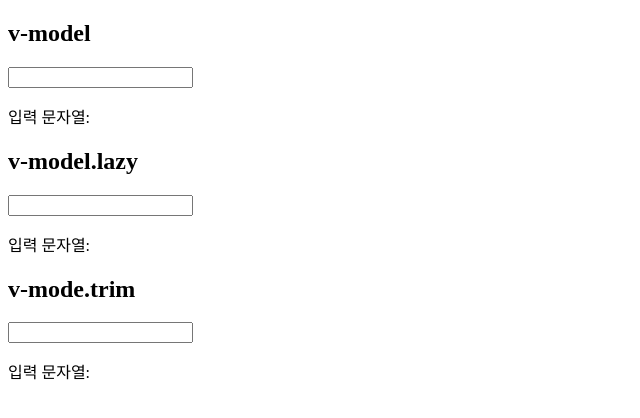
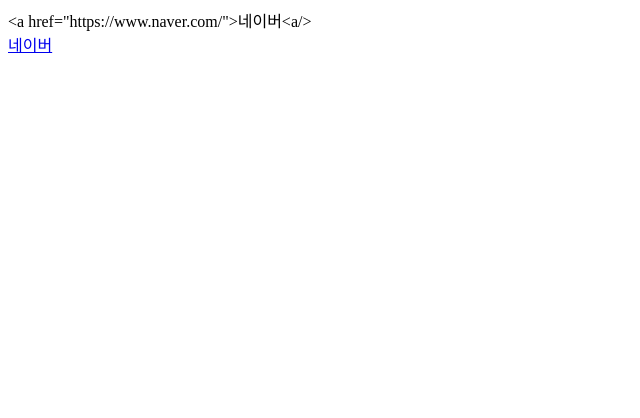
Before and after one commit to jong-k/nuxt-center, a Nuxt app: page / in a window 1280 px wide. Shown: the top 418 px of the page, without its empty margins (0-640 px from the left). Built offline with nearby package versions, Linux system fonts and the light colour scheme.

Commit message:
feat: v-html

```diff
--- a/app.vue
+++ b/app.vue
@@ -1,25 +1,10 @@
 <template>
   <div>
-    <div>
-      <h2>v-model</h2>
-      <input v-model="textOnInput" type="text" />
-      <p>입력 문자열: {{ textOnInput }}</p>
-    </div>
-    <div>
-      <h2>v-model.lazy</h2>
-      <input v-model.lazy="textOnChange" type="text" />
-      <p>입력 문자열: {{ textOnChange }}</p>
-    </div>
-    <div>
-      <h2>v-mode.trim</h2>
-      <input v-model.trim="trimmedText" type="text" />
-      <p>입력 문자열: {{ trimmedText }}</p>
-    </div>
+    <div>{{ htmlStr }}</div>
+    <div v-html="htmlStr"></div>
   </div>
 </template>
 
 <script setup lang="ts">
-const textOnInput = ref("");
-const textOnChange = ref("");
-const trimmedText = ref("");
+const htmlStr = ref(`<a href="https://www.naver.com/">네이버<a/>`);
 </script>
```
